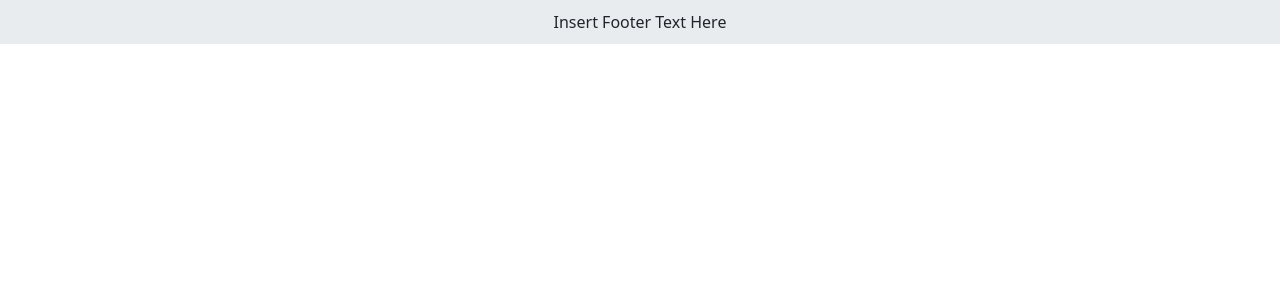
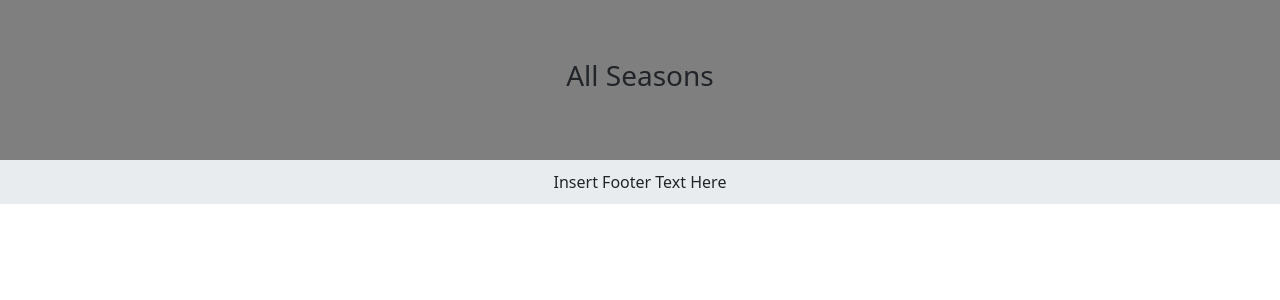
Before and after one commit to AlfredA93/recipe-repo-2, a Django app: page /seasons_all/ in a window 1280 px wide. Shown: the part 116-416 px from the top of the page. Run offline with Django 3.2, Linux system fonts and the light colour scheme; data that the repository does not hold is empty; some libraries are stand-ins or nearby versions.

Commit message:
Add basic heading and custom styles-Seasons_all.html

```diff
--- a/static/css/style.css
+++ b/static/css/style.css
@@ -277,6 +277,17 @@ p.card-text {
     padding: 2px;
 }
 
+/* Seasons Pages */
+
+.seasons-backgrnd {
+    min-height: 20vh;
+}
+
+.seasons-header {
+    background-color: rgba(0, 0, 0, 0.5);
+    min-height: 20vh;
+}
+
 /* Responsive Design Styles for Different Screen Sizes */
 
 @media screen and (max-width:440px) {
--- a/templates/seasons_all.html
+++ b/templates/seasons_all.html
@@ -13,6 +13,12 @@
 {% block content %}
 
     <!-- Hero Image and Season Text -->
+
+<div class="seasons-bckgrnd col-12">
+    <div class="seasons-header col-12 d-flex justify-content-center align-items-center">
+        <h3 class="text-center text-align-center">All Seasons</h3>
+    </div>
+</div>
 
     <!-- Recipes Section -->
     <div class="col-12 md-4">
```
